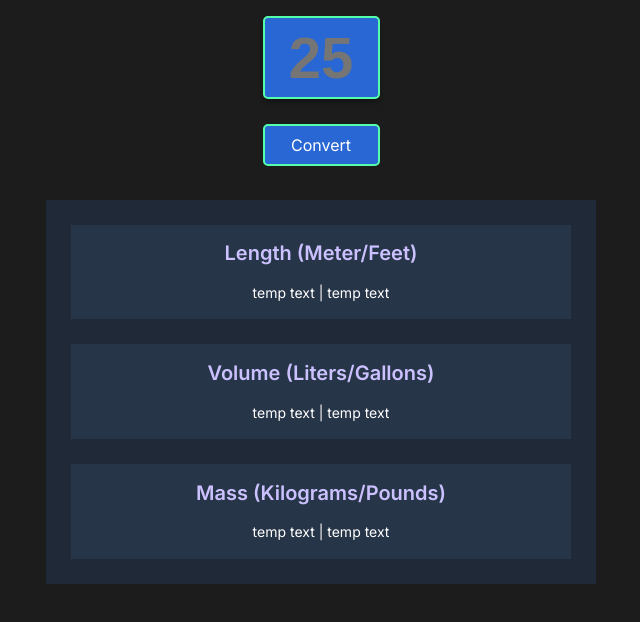
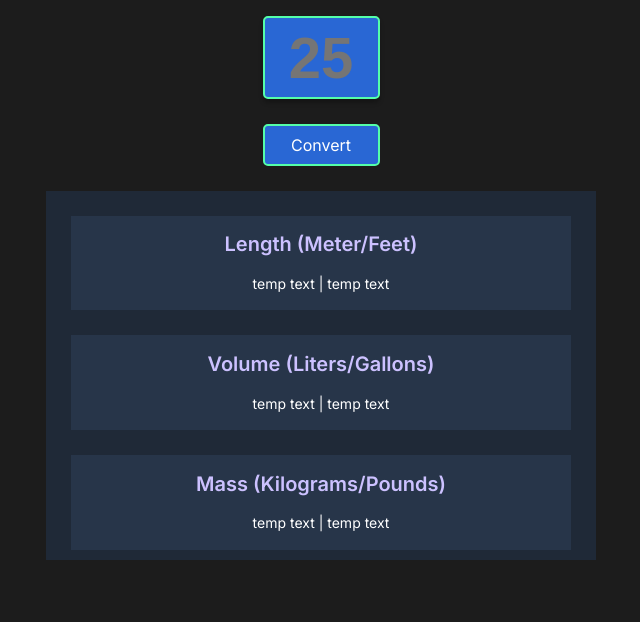
Before and after one commit to guy-car/unit-converter, a plain HTML site: page index.html in a window 1280 px wide. Shown: the part 56-678 px from the top of the page, without its empty margins (319-959 px from the left). Drawn offline with Linux system fonts and the light colour scheme.

Commit message:
css layout fixes

```diff
--- a/index.css
+++ b/index.css
@@ -22,6 +22,7 @@ body {
 
 }
 #gif-el {
+    padding: 10px;
 }
 img {
     height: 300px;
@@ -35,7 +36,7 @@ img {
     flex-direction: column;
     align-items: center;
     justify-content: center;
-    padding-bottom: 25px;
+    padding-bottom: 10px;
 
 }
     .conversion-box {
@@ -75,7 +76,7 @@ button {
     height: 42px;
     border: none;
     border-radius: 5px;
-    margin-bottom: 34px;
+    margin-bottom: 5px;
     margin-top: 25px;
     cursor: pointer;
     overflow: hidden;
```
